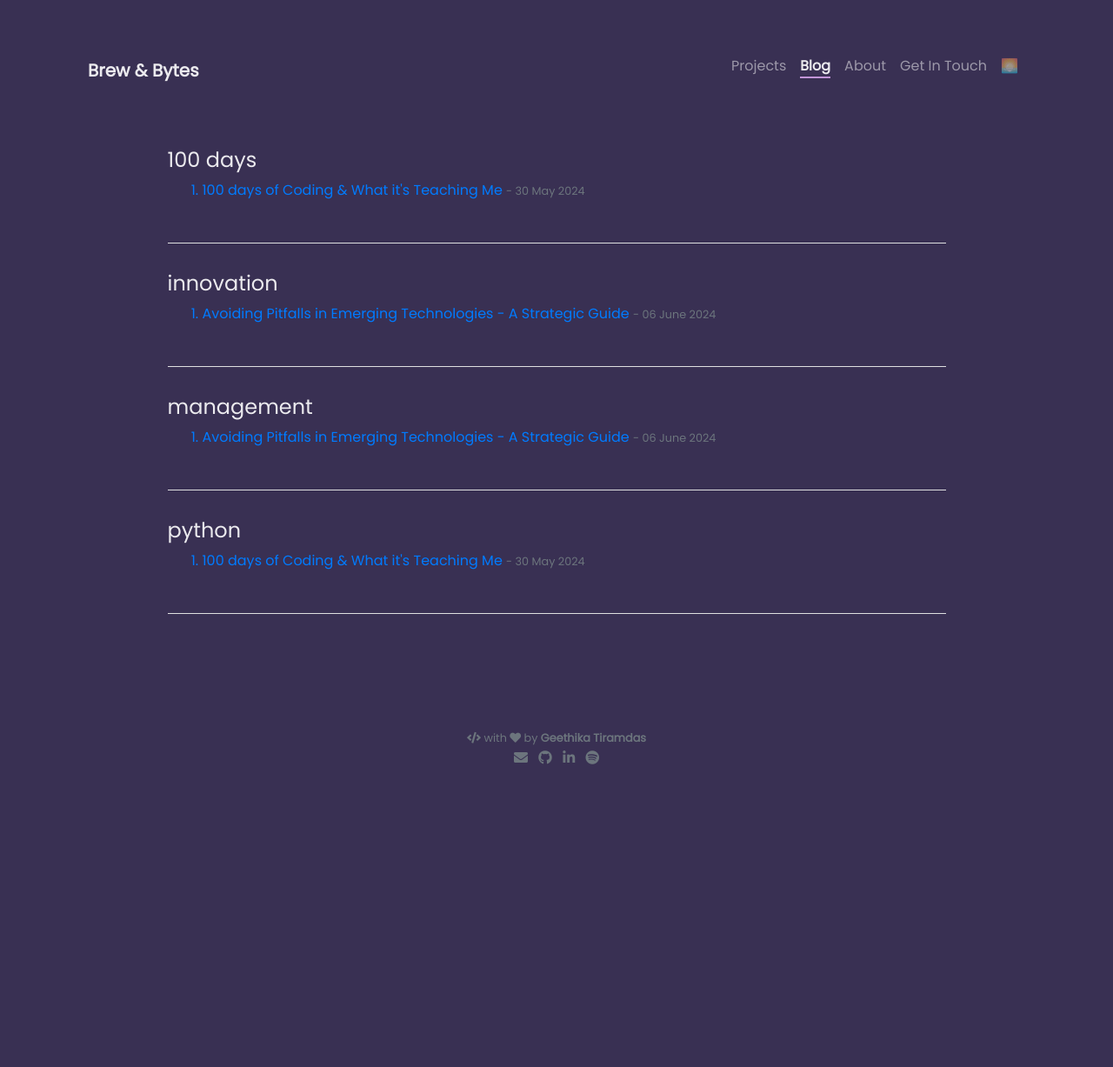
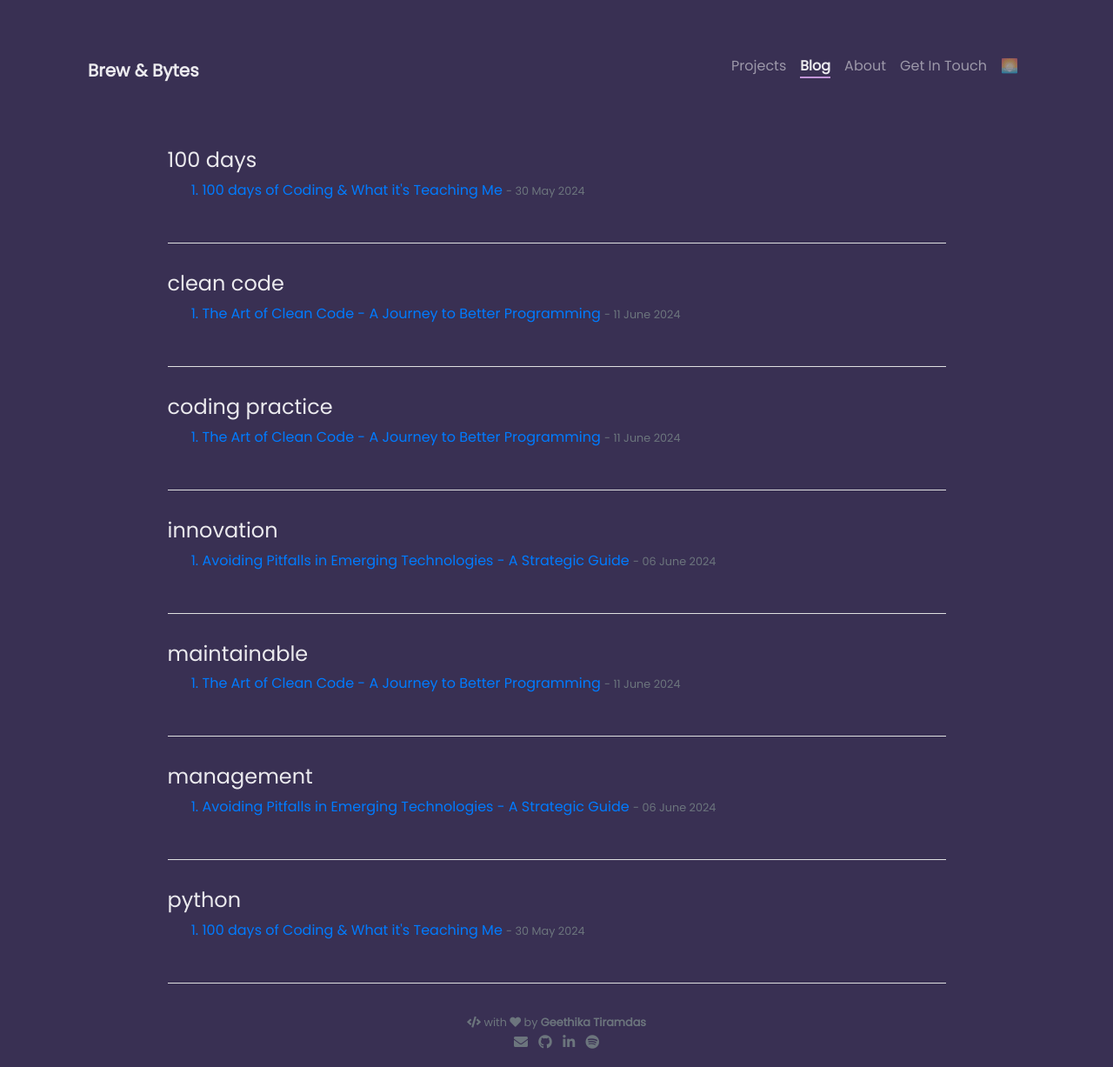
Before and after one commit to tiramdasg/tiramdasg.github.io, a Jekyll site: the page built from pages/tags.html, in a window 1280 px wide. Shown: the whole page at 87% size. Built offline with Jekyll 4.4.1, drawn with Linux system fonts in a browser that asks for light colours; before the commit the page ends 900 px from its top, so only the background shows below that; some of the changed lines change nothing that is shown.

Commit message:
blog post

````diff
--- a/_posts/2024-06-06-emerging-technologies-pitfalls.md
+++ b/_posts/2024-06-06-emerging-technologies-pitfalls.md
@@ -6,7 +6,7 @@ color: secondary
 description:
 ---
 
-In the fast-paced world of technology, established firms must navigate numerous risks and challenges to capitalize on emerging technologies. This blog explores key strategies to avoid common pitfalls and leverage new technologies effectively, as outlined in the work of Geethika Tiramdas.
+In the fast-paced world of technology, established firms must navigate numerous risks and challenges to capitalize on emerging technologies. This blog explores key strategies to avoid common pitfalls and leverage new technologies effectively.
 
 ![emerging-tech](../assets/images/emerging-tech-1.png)
 
--- /dev/null
+++ b/_posts/2024-06-11-clean-coding.md
@@ -0,0 +1,101 @@
+---
+title: The Art of Clean Code - A Journey to Better Programming
+tags: [clean code, maintainable, coding practice]
+style: fill
+color: dark
+description: Writing clean, maintainable code is not just a preference — it's a necessity.
+---
+
+In the ever-evolving world of software development, writing clean, maintainable code is not just a preference — it's a necessity. Clean code is the foundation of scalable, efficient, and bug-free software. Clean coding practices, don't only help with writing code that works but also code that can be easily read and maintained by others (or future self). Let me share how I incorporated clean coding practices into my projects and the benefits I've reaped.
+
+## 1. Meaningful Names
+
+**A Rose by any other name probably stinks**<br>
+In my early projects, when I was 17, I often used abbreviations and vague names for variables and functions. It made sense at the time, but returning to the code after a few months was a nightmare. I started using descriptive names that reveal the purpose and usage of the variable or function without needing additional comments.<br>
+I learned variables, functions, classes - should be named with intention. Avoiding abbreviations and single-letter names unless they are universally understood (like `i` for loop counters).
+
+```python
+# Bad
+a = 10
+
+# Good
+numberOfUsers = 10
+```
+This simple change made my codebase more readable and saved me countless hours of deciphering cryptic names.
+
+## 2. Keep It Simple
+**Simplicity is the ultimate sophistication**<br>
+I used to write complex, clever code, thinking it would make my projects more impressive. However, debugging was a challenge. Following the KISS (Keep It Simple, Stupid) principle, I broke down complex problems into smaller, manageable functions.
+
+```python
+# Bad
+def calculate(a, b, c, d):
+    return a * b + c / d
+
+# Good
+def multiply(a, b):
+    return a * b
+
+def divide(c, d):
+    return c / d
+
+def calculate(a, b, c, d):
+    return multiply(a, b) + divide(c, d)
+```
+This approach made my code easier to read, understand, and debug, which was especially useful when collaborating with others.
+
+## 3. DRY (Don't Repeat Yourself)
+**Repetition is the enemy**
+I noticed a lot of redundant code in my projects, which was hard to maintain and increased the risk of bugs. By abstracting common functionality into reusable functions or modules, I significantly improved my code's maintainability.
+
+```python
+# Bad
+def calculate_area_of_rectangle(width, height):
+    return width * height
+
+def calculate_area_of_square(side):
+    return side * side
+
+# Good
+def calculate_area(shape, *dimensions):
+    if shape == 'rectangle':
+        return dimensions[0] * dimensions[1]
+    elif shape == 'square':
+        return dimensions[0] ** 2
+```
+This refactoring reduced redundancy and made my code more modular and easier to update.
+
+## 4. Write Tests
+**Testing: the unsung hero of clean code**<br>
+I used to rely on manual testing, which was time-consuming and error-prone. Introducing automated tests provided a safety net, ensuring that changes in the code didn’t break existing functionality. I aimed for high test coverage with unit tests, integration tests, and end-to-end tests.
+
+```python
+def add(a, b):
+    return a + b
+
+def test_add():
+    assert add(2, 3) == 5
+    assert add(-1, 1) == 0
+```
+Writing tests has made my codebase more reliable and saved me from potential headaches down the line.
+
+## 5. Refactor Regularly
+**Code is like a garden: tend it often**<br>
+Regular refactoring sessions have become a habit for me. I revisit my code to improve its structure and readability without changing its external behavior. This has kept my code clean and efficient.
+
+```python
+# Initial
+def calculate_discount(price, discount):
+    return price - (price * (discount / 100))
+
+# Refactored
+def apply_discount(price, discount_percentage):
+    discount_amount = price * (discount_percentage / 100)
+    return price - discount_amount
+```
+These sessions help me maintain a high-quality codebase and adapt to new requirements more easily.
+
+## How these practices helped my projects
+Incorporating these clean coding practices into my projects has been a game-changer. By using meaningful names and keeping my code simple, I've found that I can revisit a project months later and instantly understand what each part does. Avoiding repetitive code and writing thorough tests have made my codebases more robust and easier to maintain. Regular refactoring sessions have kept my code clean and efficient, making collaboration with teams smoother. These practices have turned my code into a reliable reference, jerking my memory just by glancing at it, and significantly reducing the time spent on debugging and troubleshooting.
+
+Finally, Happy coding! May your functions be short, your variables meaningful, and your code ever clean!
````
